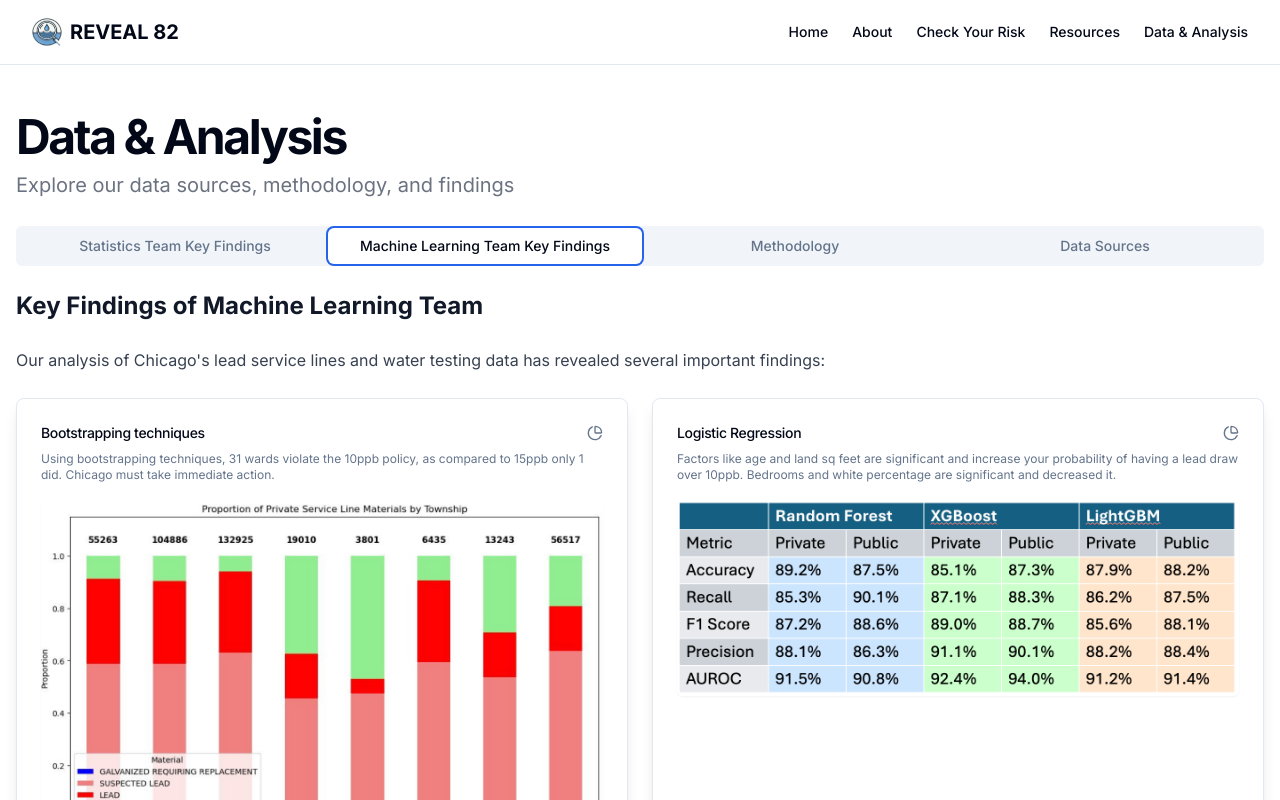
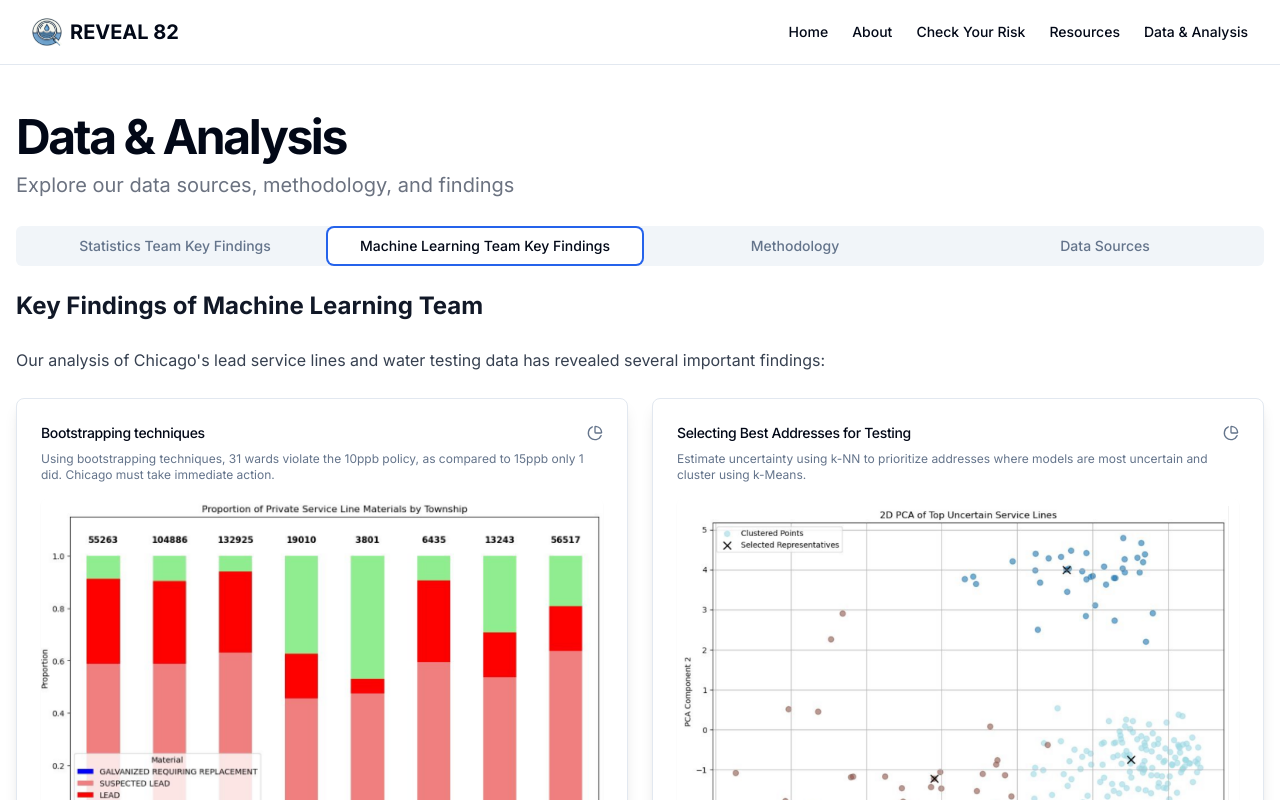
Before and after one commit to LALITH0110/reveal82website, a Next.js app: page /data in a window 1280 px wide. Both pictures are taken after a click on the tab "Machine Learning Team Key Findings". Shown: the top 800 px of the page. Built offline with nearby package versions, Linux system fonts and the light colour scheme.

Commit message:
Finished
Co-Authored-By: Austin-GitHub <84061326+Austin2gitgub@users.noreply.github.com>

```diff
--- a/app/data/page.tsx
+++ b/app/data/page.tsx
@@ -248,7 +248,26 @@ export default function DataPage() {
                       className="w-full h-auto rounded-md shadow-sm"
                     />
                   </div>
+                </CardContent>
+              </Card>
 
+
+              <Card className="shadow-lg hover:shadow-xl transition-all duration-300 hover:-translate-y-1">
+                <CardHeader className="flex flex-row items-center justify-between space-y-0 pb-2">
+                  <CardTitle className="text-sm font-medium">Selecting Best Addresses for Testing</CardTitle>
+                  <PieChart className="h-4 w-4 text-muted-foreground" />
+                </CardHeader>
+                <CardContent>
+                  <p className="text-xs text-muted-foreground">
+                  Estimate uncertainty using k-NN to prioritize addresses where models are most uncertain and cluster using k-Means.
+                  </p>
+                  <div className="mt-4 w-full flex items-center justify-center">
+                    <img
+                      src="ml1.png"
+                      alt="Feature Correlation Matrix showing relationships between property characteristics"
+                      className="w-full h-auto rounded-md shadow-sm"
+                    />
+                  </div>
                 </CardContent>
               </Card>
 
@@ -268,7 +287,6 @@ export default function DataPage() {
                       className="w-full h-auto rounded-md shadow-sm"
                     />
                   </div>
-
                 </CardContent>
               </Card>
 
@@ -288,7 +306,6 @@ export default function DataPage() {
                       className="w-full h-auto rounded-md shadow-sm"
                     />
                   </div>
-
                 </CardContent>
               </Card>
 
@@ -308,7 +325,6 @@ export default function DataPage() {
                       className="w-full h-auto rounded-md shadow-sm"
                     />
                   </div>
-
                 </CardContent>
               </Card>
 
```
Also changed, not shown: public/ml1.png (added).
